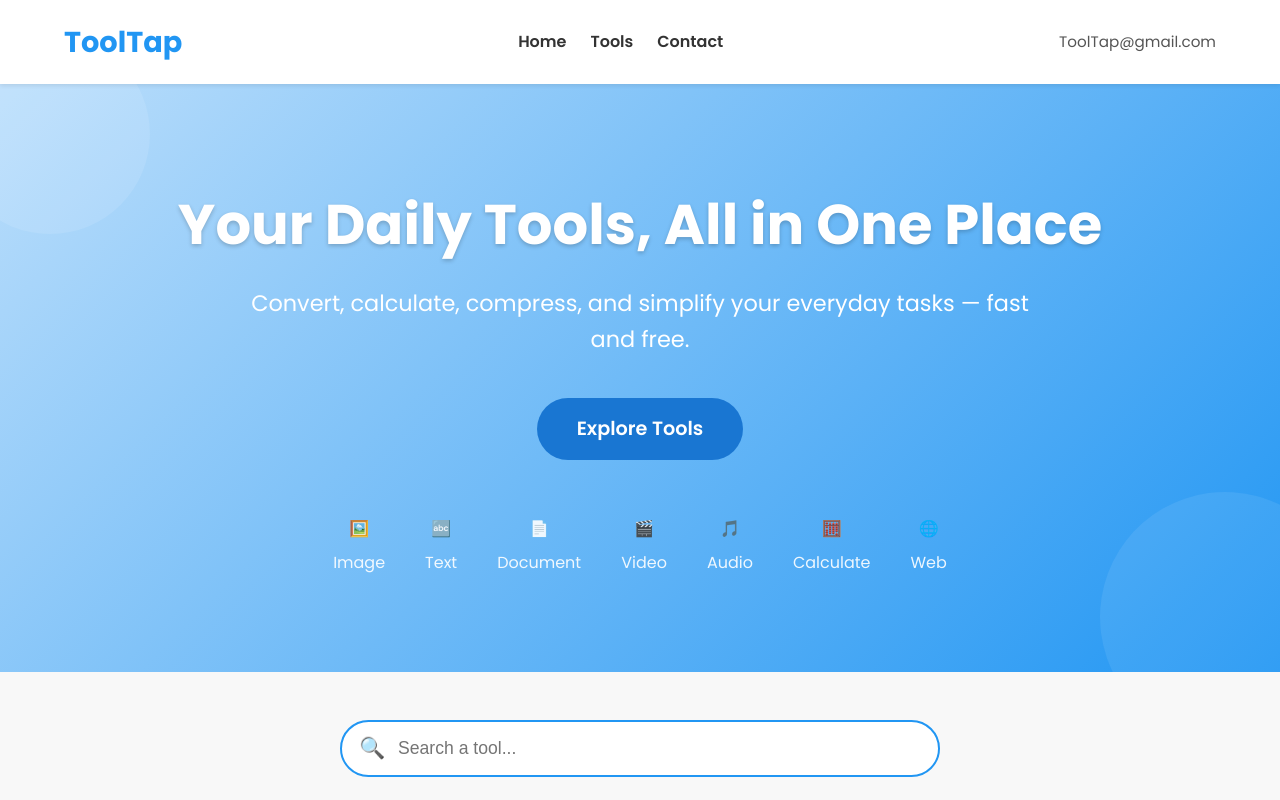
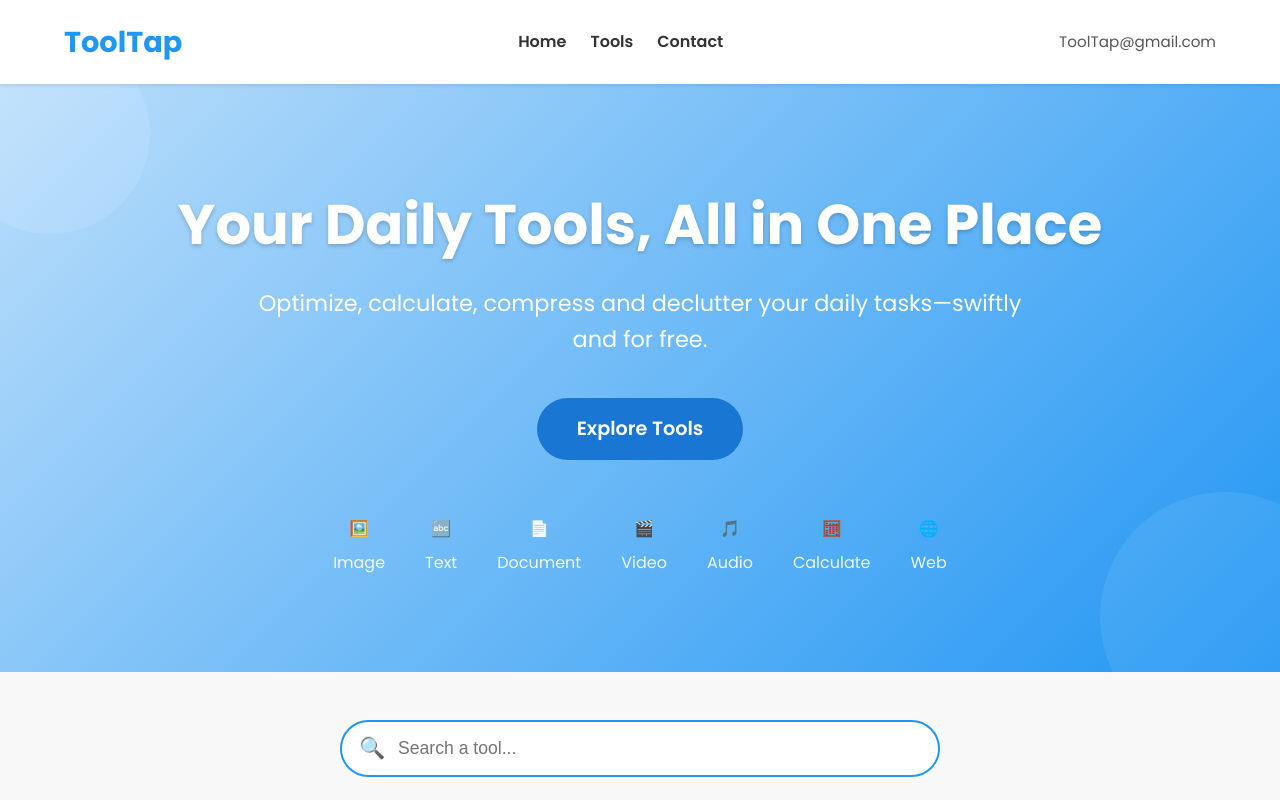
Before and after one commit to Tooltap5432/ToolTap, a plain HTML site: page index.html in a window 1280 px wide. Shown: the top 800 px of the page. Drawn offline with Linux system fonts and the light colour scheme.

Commit message:
Update index.html

```diff
--- a/index.html
+++ b/index.html
@@ -503,7 +503,7 @@
     <main>
         <section id="home" class="hero">
             <h1>Your Daily Tools, All in One Place</h1>
-            <p>Convert, calculate, compress, and simplify your everyday tasks — fast and free.</p>
+            <p>Optimize, calculate, compress and declutter your daily tasks—swiftly and for free.</p>
             <a href="#tools" class="cta-button">Explore Tools</a>
             <div class="hero-icons">
                 <div class="hero-icon-item">
```
